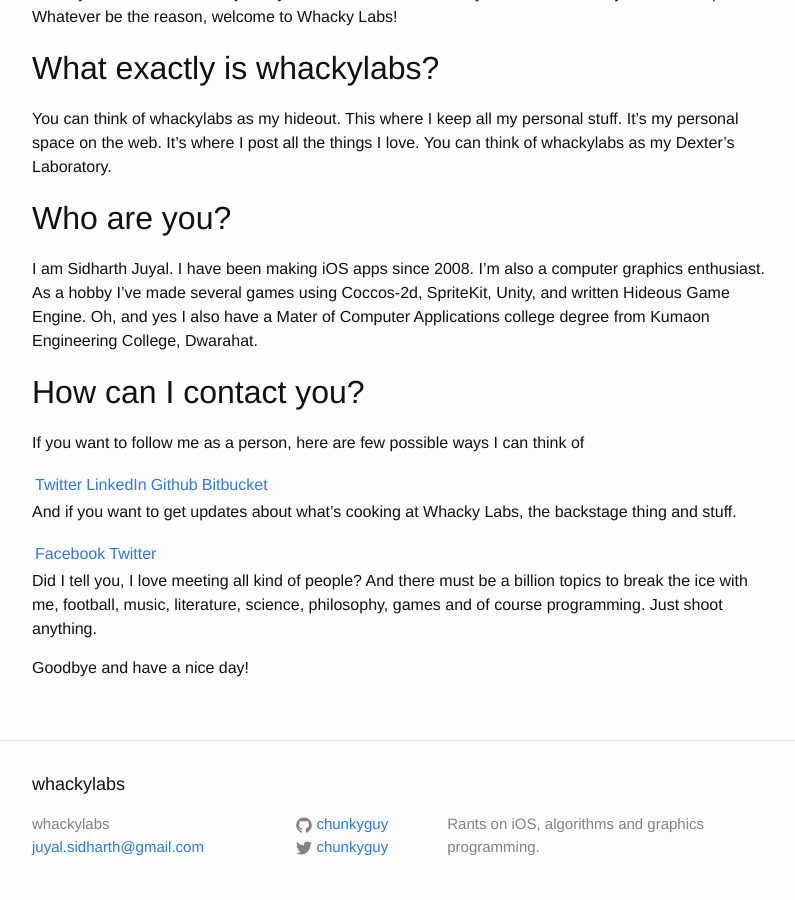
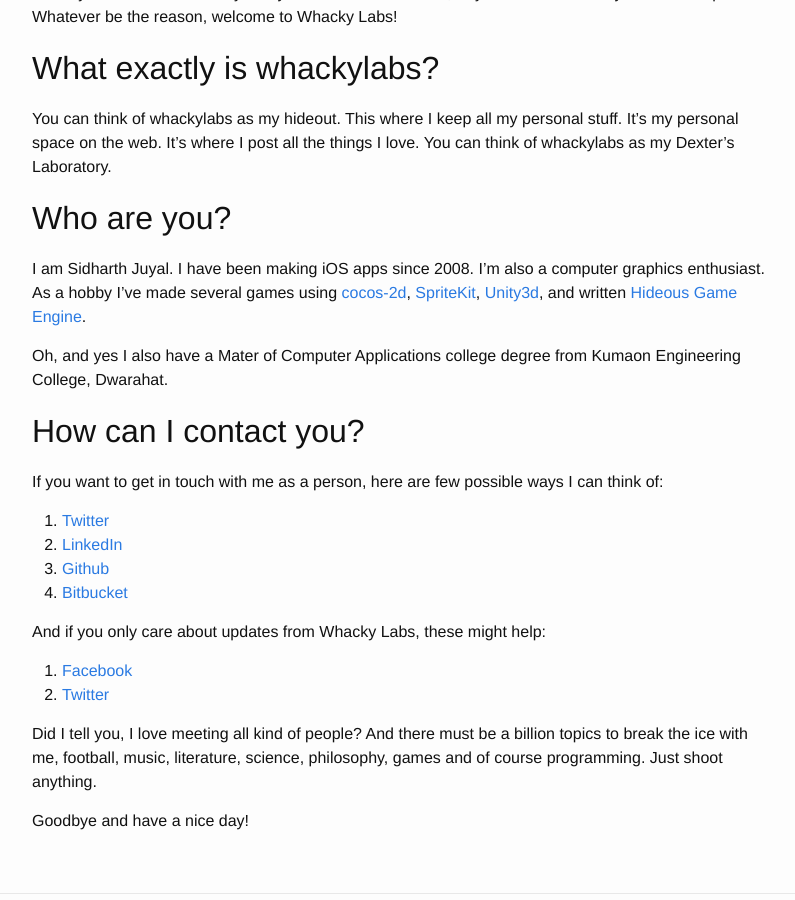
Before and after one commit to chunkyguy/chunkyguy.github.io, a Jekyll site: the page built from about.md, in a window 1280 px wide and 900 px high, scrolled down 420 px. Shown: the whole window, without its empty margins (238-1033 px from the left). Built offline with Jekyll 4.4.1, drawn with Linux system fonts in a browser that asks for light colours.

Commit message:
Tweaks to About Me

```diff
--- a/about.md
+++ b/about.md
@@ -21,18 +21,23 @@
 
 ## Who are you?
 
-I am Sidharth Juyal. I have been making iOS apps since 2008. I'm also a computer graphics enthusiast. As a hobby I've made several games using Coccos-2d, SpriteKit, Unity, and written Hideous Game Engine.
+I am Sidharth Juyal. I have been making iOS apps since 2008. I'm also a computer graphics enthusiast. As a hobby I've made several games using [cocos-2d](http://cocos2d.org/), [SpriteKit](https://developer.apple.com/reference/spritekit), [Unity3d](https://unity3d.com/), and written [Hideous Game Engine](https://bitbucket.org/chunkyguy/hideous-engine/wiki/Home).
+
 Oh, and yes I also have a Mater of Computer Applications college degree from Kumaon Engineering College, Dwarahat.
 
 ## How can I contact you?
 
-If you want to follow me as a person, here are few possible ways I can think of
+If you want to get in touch with me as a person, here are few possible ways I can think of:
 
-[Twitter](https://twitter.com/chunkyguy) | [LinkedIn](https://nl.linkedin.com/in/sidharthjuyal) | [Github](https://github.com/chunkyguy) | [Bitbucket](https://bitbucket.org/chunkyguy/)
+1. [Twitter](https://twitter.com/chunkyguy)
+1. [LinkedIn](https://nl.linkedin.com/in/sidharthjuyal)
+1. [Github](https://github.com/chunkyguy)
+1. [Bitbucket](https://bitbucket.org/chunkyguy/)
 
-And if you want to get updates about what's cooking at Whacky Labs, the backstage thing and stuff.
+And if you only care about updates from Whacky Labs, these might help:
 
-[Facebook](https://www.facebook.com/whackylabs) | [Twitter](https://twitter.com/whackylabs)
+1. [Facebook](https://www.facebook.com/whackylabs)
+1. [Twitter](https://twitter.com/whackylabs)
 
 Did I tell you, I love meeting all kind of people? And there must be a billion topics to break the ice with me, football, music, literature, science, philosophy, games and of course programming. Just shoot anything.
 
```
